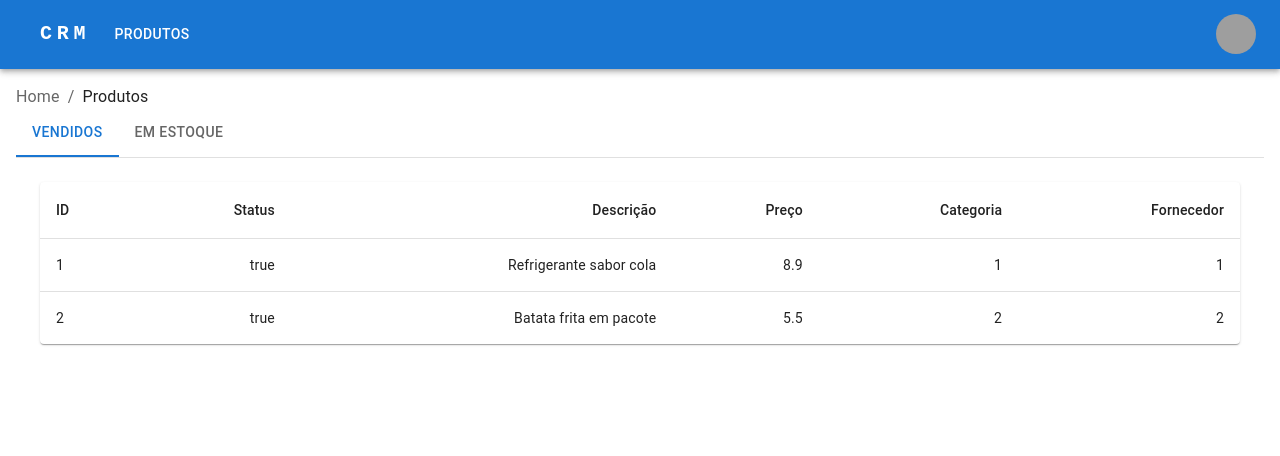
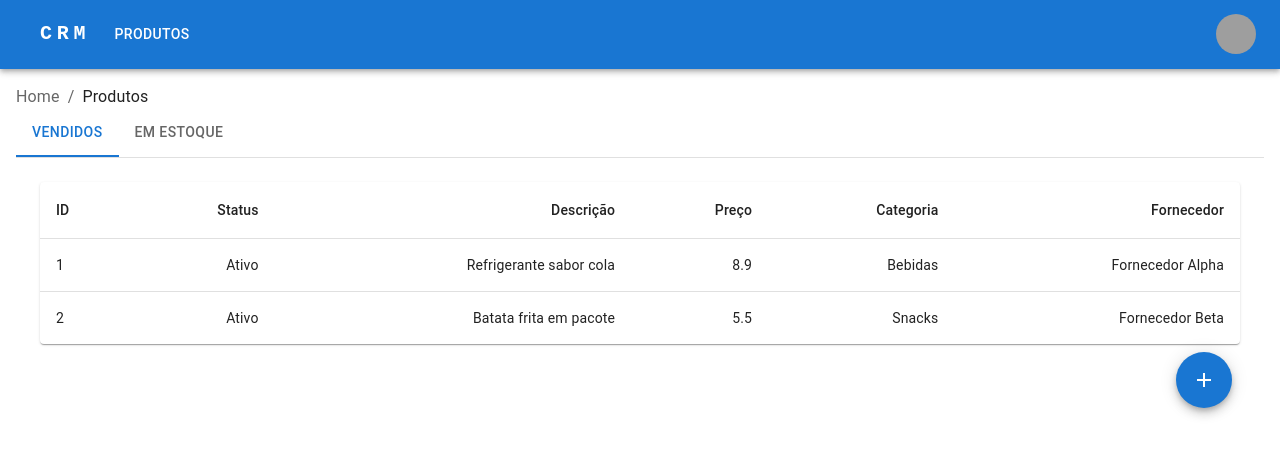
Before and after one commit to BettBernarda/CRM-React-project, a React (Vite) app: page /produtos in a window 1280 px wide. Shown: the top 456 px of the page. Built offline with nearby package versions, Linux system fonts and the light colour scheme; data requests are answered from the project's data file; grey boxes are pictures that could not be loaded; some icons are missing.

Commit message:
Definido baseURL do axios para não precisar escrever os endpoints inteiros, alterado ProductsPage para exibir os nomes das categorias dos produtos e dos fornecedores, ao inveś de apenas seus IDs

```diff
--- a/src/App.jsx
+++ b/src/App.jsx
@@ -2,8 +2,11 @@ import { createBrowserRouter, RouterProvider } from "react-router-dom";
 import DefaultTemplate from "./pages/DefaultTemplate";
 import ProductsPage from "./pages/ProductsPage";
 import ChartsPage from "./pages/ChartsPage"
+import axios from "axios";
 
 export default function App() {
+  axios.defaults.baseURL = 'http://localhost:3000'
+
   const router = createBrowserRouter([
     {
       path: "/",
--- a/src/pages/ProductsPage.jsx
+++ b/src/pages/ProductsPage.jsx
@@ -1,21 +1,30 @@
-import { Box, Paper, Tab, Table, TableBody, TableCell, TableContainer, TableHead, TableRow, Tabs } from "@mui/material";
+import { Box, Fab, Paper, Tab, Table, TableBody, TableCell, TableContainer, TableHead, TableRow, Tabs } from "@mui/material";
 import { useEffect, useState } from "react";
 import CustomTabPanel, { a11yProps } from "../components/CustomTabPanel";
 import axios from "axios";
+import { Add as AddIcon } from "@mui/icons-material";
 
 export default function ItemsPage() {
   const [value, setValue] = useState(0);
   const [productsList, setProductsList] = useState([])
+  const [fornecedoresList, setFornecedoresList] = useState([])
+  const [categoriasList, setCategoriasList] = useState([])
 
   useEffect(() => {
-    axios.get(`http://localhost:3000/produtos`).then(response => setProductsList(response.data))
+    axios.get(`/produtos`).then(response => setProductsList(response.data))
+    axios.get(`/fornecedores`).then(response => setFornecedoresList(response.data))
+    axios.get(`/categorias_produto`).then(response => setCategoriasList(response.data))
   }, [])
 
   const handleChange = (event, newValue) => {
     setValue(newValue);
   };
 
+  const findFornecedorNameById = id => fornecedoresList.find(fornecedor => fornecedor.id == id).nome
+  const findCategoriaNameById = id => categoriasList.find(categoria => categoria.id == id).nome
+
   return (
+      <>
         <Box sx={{ width: '100%' }}>
           <Box sx={{ borderBottom: 1, borderColor: 'divider' }}>
             <Tabs value={value} onChange={handleChange} aria-label="basic tabs example">
@@ -41,18 +50,23 @@ export default function ItemsPage() {
                     <TableRow
                       key={product.id}
                       sx={{ '&:last-child td, &:last-child th': { border: 0 } }}
-                  >{console.log(product)}
-                    <TableCell component="th" scope="row">{product.id.toString()}</TableCell>
-                    <TableCell align="right">{product.status.toString()}</TableCell>
-                    <TableCell align="right">{product.descricao.toString()}</TableCell>
-                    <TableCell align="right">{product.preco.toString()}</TableCell>
-                    <TableCell align="right">{product.categoria_id.toString()}</TableCell>
-                    <TableCell align="right">{product.fornecedor_id.toString()}</TableCell>
+                    >
+                      <TableCell component="th" scope="row">{product.id}</TableCell>
+                      <TableCell align="right">{product.status ? 'Ativo' : 'Inativo'}</TableCell>
+                      <TableCell align="right">{product.descricao}</TableCell>
+                      <TableCell align="right">{product.preco}</TableCell>
+                      <TableCell align="right">{findCategoriaNameById(product.categoria_id)}</TableCell>
+                      <TableCell align="right">{findFornecedorNameById(product.fornecedor_id)}</TableCell>
                     </TableRow>
                   ))}
                 </TableBody>
               </Table>
             </TableContainer>
+            <Box sx={{ '& > :not(style)': { m: 1 } }} className="flex justify-end">
+              <Fab color="primary" aria-label="add">
+                <AddIcon />
+              </Fab>
+            </Box>
           </CustomTabPanel>
           <CustomTabPanel value={value} index={1}>
             <TableContainer component={Paper}>
@@ -72,13 +86,13 @@ export default function ItemsPage() {
                     <TableRow
                       key={product.id}
                       sx={{ '&:last-child td, &:last-child th': { border: 0 } }}
-                  >{console.log(product)}
-                    <TableCell component="th" scope="row">{product.id.toString()}</TableCell>
-                    <TableCell align="right">{product.status.toString()}</TableCell>
-                    <TableCell align="right">{product.descricao.toString()}</TableCell>
-                    <TableCell align="right">{product.preco.toString()}</TableCell>
-                    <TableCell align="right">{product.categoria_id.toString()}</TableCell>
-                    <TableCell align="right">{product.fornecedor_id.toString()}</TableCell>
+                    >
+                      <TableCell component="th" scope="row">{product.id}</TableCell>
+                      <TableCell align="right">{product.status ? 'Ativo' : 'Inativo'}</TableCell>
+                      <TableCell align="right">{product.descricao}</TableCell>
+                      <TableCell align="right">{product.preco}</TableCell>
+                      <TableCell align="right">{product.categoria_id}</TableCell>
+                      <TableCell align="right">{product.fornecedor_id}</TableCell>
                     </TableRow>
                   ))}
                 </TableBody>
@@ -86,5 +100,6 @@ export default function ItemsPage() {
             </TableContainer>
           </CustomTabPanel>
         </Box>
+      </>
   );
 }
```
Lines whose indentation alone changed are shown as unchanged.
